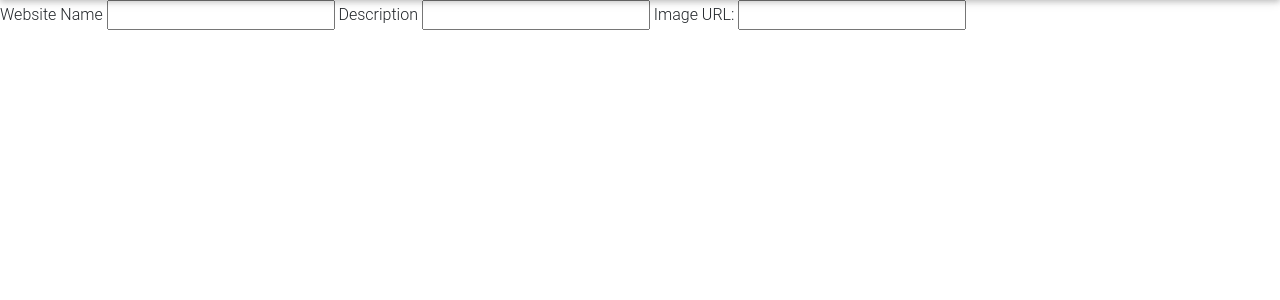
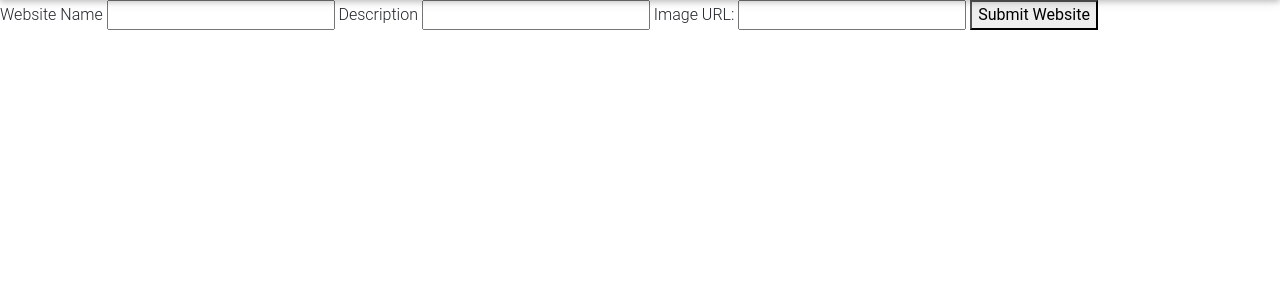
Before and after one commit to right-rating/root, a PHP site: page /right_review_codebase/new_website.php in a window 1280 px wide. Shown: the part 56-356 px from the top of the page. Run offline with PHP 8.4, Linux system fonts and the light colour scheme; some libraries are stand-ins or nearby versions; some web fonts are replaced.

Commit message:
Make selection of navbar dynamic
Begin code for new data submission

```diff
--- a/right_review_codebase/js/add_item.js
+++ b/right_review_codebase/js/add_item.js
@@ -2,7 +2,20 @@ $(document).ready(function() {
   console.log("And we have scripts");
   function submit_page()
   {
+    /*
+    <form class="" action="index.html" method="post">
+      <label for="item_name">Website Name</label>
+      <input type="text" name="item_name" value=""></input>
+      <label for="Description"> Description </label>
+      <input type="text" name="Description" value=""></input>
+      <label for="item_image">Image URL:</label>
+      <input type="text" name="item_image" value=""></input>
+      <button type="button" name="submit" id="submit_webpage"></button>
+      */
+
+
     console.log("submitting")
   };
+  $("#submit_webpage").click(submit_page);
   submit_page();
 });
--- /dev/null
+++ b/right_review_codebase/js/scripts_for_head.js
@@ -0,0 +1,9 @@
+$("document").ready(function() {
+  var page = $("input[name=active_page]").val();
+  console.log("Page = ", page);
+  $(`.nav_to_${page}`).each(function() {
+    $(this).addClass("active")
+  }
+
+  )
+})
--- a/right_review_codebase/new_website.php
+++ b/right_review_codebase/new_website.php
@@ -1,12 +1,12 @@
 <head>
 <?php
-  include "pagetools/head.php"
+  include "pagetools/head.php";
  ?>
 </head>
 <body>
 <?php
-
-include "pagetools/page-top.php"
+  $page="new_webpage";
+include "pagetools/page-top.php";
 
 ?>
 
@@ -17,6 +17,7 @@ include "pagetools/page-top.php"
     <input type="text" name="Description" value=""></input>
     <label for="item_image">Image URL:</label>
     <input type="text" name="item_image" value=""></input>
+    <button type="button" name="submit" id="submit_webpage">Submit Website</button>
     <!-- item_id and date_created generated automatically -->
   </form>
 </body>
--- a/right_review_codebase/pagetools/page-top.php
+++ b/right_review_codebase/pagetools/page-top.php
@@ -6,11 +6,11 @@
     <!-- Font Awesome -->
     <link rel="stylesheet" href="https://use.fontawesome.com/releases/v5.8.1/css/all.css">
     <!-- Bootstrap core CSS -->
-    <link href="css/bootstrap.min.css" rel="stylesheet">
+    <link href="/css/bootstrap.min.css" rel="stylesheet">
     <!-- Material Design Bootstrap -->
-    <link href="css/mdb.min.css" rel="stylesheet">
+    <link href="/css/mdb.min.css" rel="stylesheet">
     <!-- Your custom styles (optional) -->
-    <link href="css/style.css" rel="stylesheet">
+    <link href="/css/style.css" rel="stylesheet">
 
 </header>
 
@@ -25,9 +25,13 @@
             <li class="nav-item">
                 <a class="nav-link" href="#">Home<span class="sr-only">(current)</span></a>
             </li>
-            <li class="nav-item active">
-                <a class="nav-link" href="#">Add a Website</a>
+            <li class="nav-item nav_to_new_webpage">
+                <a class="nav-link" href="/new_website.php">Add a Website</a>
             </li>
         </ul>
     </div>
 </nav>
+<input type="hidden" name="active_page" value="<?php echo $page ?>">
+<script type="text/javascript" src="/js/scripts_for_head.js">
+
+</script>
```
